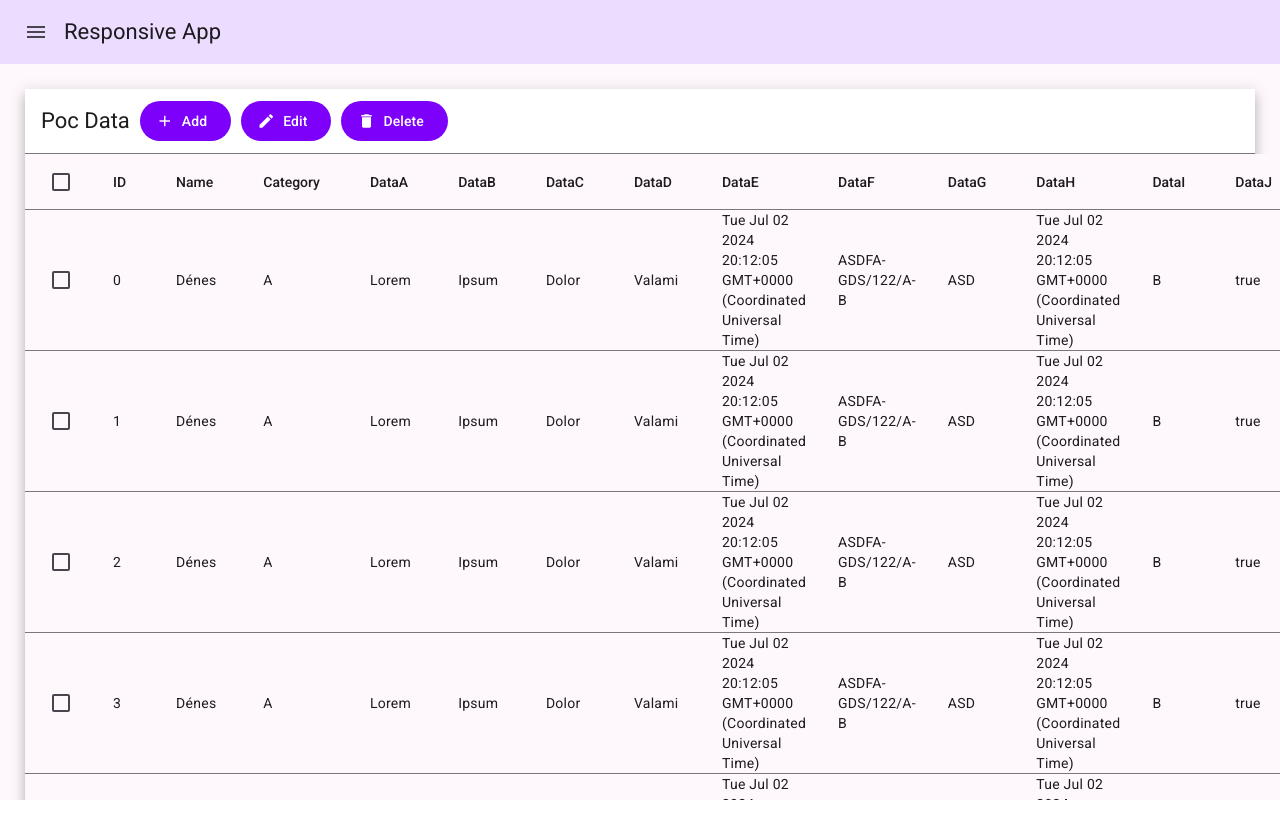
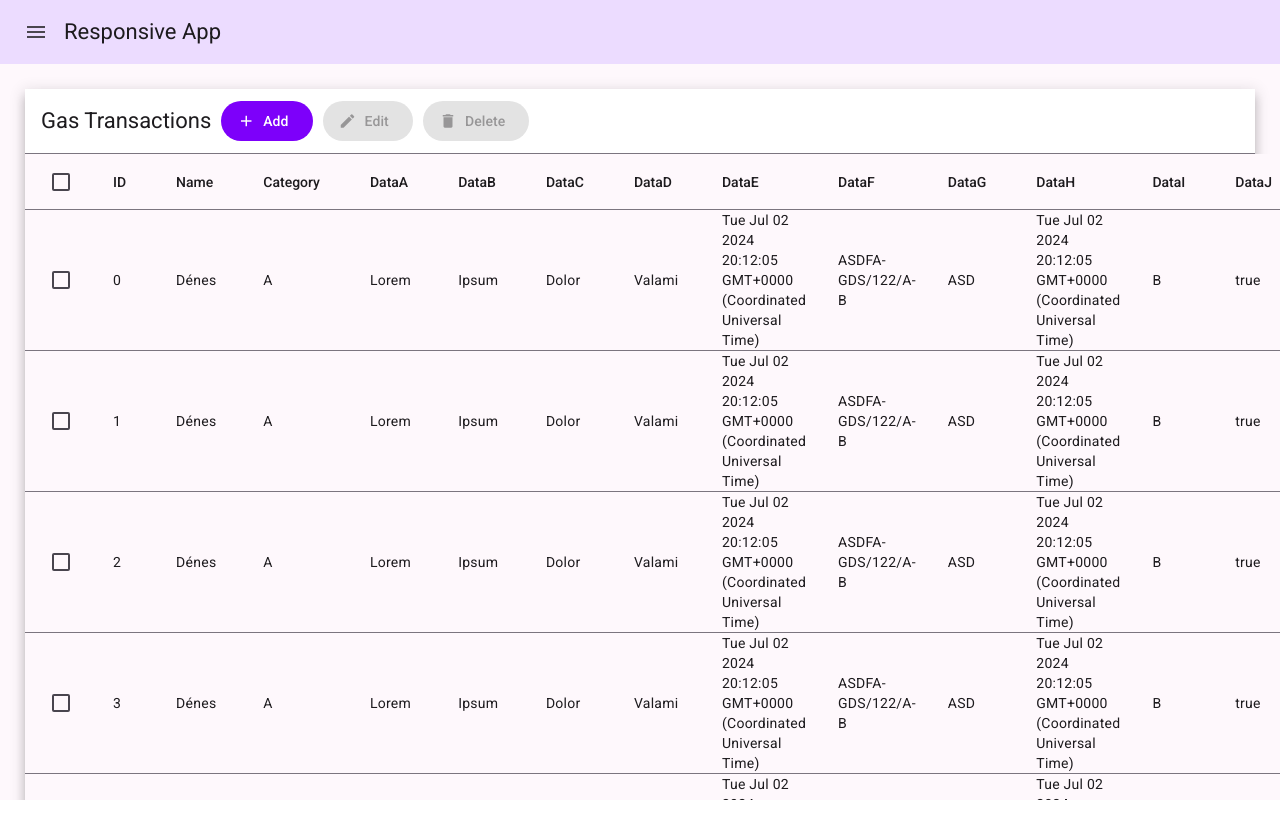
Before and after one commit to SkillTech-Organization/AXERP_UI, an Angular app: page /business/master-data/poc-manager in a window 1280 px wide. Shown: the top 838 px of the page. Built offline with nearby package versions, Linux system fonts and the light colour scheme.

Commit message:
poc 4: grid update + style

```diff
--- a/src/app/modules/business/master-data/poc-manager/poc-manager.component.html
+++ b/src/app/modules/business/master-data/poc-manager/poc-manager.component.html
@@ -1,27 +1,20 @@
 <div class="mat-elevation-z8 m25">
-    <!-- <mat-card class="example-card" appearance="outlined">
-        <mat-card-header>
-            <div mat-card-avatar class="example-header-image"></div>
-            <mat-card-title>PocData</mat-card-title>
-            <mat-card-subtitle>Functions</mat-card-subtitle>
-        </mat-card-header>
-        <mat-card-actions>
-            <button mat-flat-button>Add</button>
-            <button mat-flat-button [disabled]="selection.isEmpty">Edit</button>
-            <button mat-flat-button [disabled]="selection.isEmpty">Delete</button>
-        </mat-card-actions>
-    </mat-card> -->
-
     <mat-toolbar class="secondary">
-        <h1 class="example-app-name" style="margin-right: 10px;">Poc Data</h1>
-        <button mat-flat-button style="margin-right: 10px;"><mat-icon>add</mat-icon>Add</button>
-        <button mat-flat-button style="margin-right: 10px;"><mat-icon>edit</mat-icon>Edit</button> <!-- [disabled]="selection.isEmpty"-->
-        <button class="danger" style="margin-right: 10px;" mat-flat-button><mat-icon>delete</mat-icon>Delete</button>
+        <h1 class="mr10">Gas Transactions</h1>
+        <button mat-flat-button class="mr10">
+            <mat-icon>add</mat-icon>Add
+        </button>
+        <button mat-flat-button class="mr10" [disabled]="selection.isEmpty()">
+            <mat-icon>edit</mat-icon>Edit
+        </button>
+        <button mat-flat-button class="mr10 error" [disabled]="selection.isEmpty()">
+            <mat-icon>delete</mat-icon>Delete
+        </button>
     </mat-toolbar>
 
     <mat-divider></mat-divider>
 
-    <table mat-table [dataSource]="dataSource" matSort (matSortChange)="announceSortChange($event)">
+    <table mat-table [dataSource]="dataSource" matSort (matSortChange)="sortChange($event)">
         <ng-container matColumnDef="select">
             <th mat-header-cell *matHeaderCellDef>
                 <mat-checkbox (change)="$event ? toggleAllRows() : null" [checked]="selection.hasValue() && isAllSelected()"
@@ -46,6 +39,6 @@
         <tr mat-row *matRowDef="let row; columns: gridModel.DisplayedColumns;" [class.selected-row]="selection.isSelected(row)"></tr>
     </table>
 
-    <mat-paginator [pageSizeOptions]="[5, 10, 20]" showFirstLastButtons aria-label="Select page of periodic elements">
+    <mat-paginator [pageSizeOptions]="[5, 10, 20]" (page)="pageChanged($event)" showFirstLastButtons aria-label="Select page of periodic elements">
     </mat-paginator>
 </div>
--- a/src/app/modules/business/master-data/poc-manager/poc-manager.component.scss
+++ b/src/app/modules/business/master-data/poc-manager/poc-manager.component.scss
@@ -9,9 +9,3 @@ th.mat-sort-header-sorted {
 .mat-column-select {
   overflow: initial;
 }
-
-.example-card {
-  mat-card-title, mat-card-subtitle {
-    min-width: 250px;
-  }
-}
--- a/src/app/modules/business/master-data/poc-manager/poc-manager.component.ts
+++ b/src/app/modules/business/master-data/poc-manager/poc-manager.component.ts
@@ -1,6 +1,6 @@
 import { LiveAnnouncer } from '@angular/cdk/a11y';
 import { AfterViewInit, Component, ViewChild, inject } from '@angular/core';
-import { MatPaginator, MatPaginatorModule } from '@angular/material/paginator';
+import { MatPaginator, MatPaginatorModule, PageEvent } from '@angular/material/paginator';
 import { MatSort, MatSortModule, Sort } from '@angular/material/sort';
 import { MatTableDataSource, MatTableModule } from '@angular/material/table';
 import { MockService } from '../../../services/mock.service';
@@ -24,7 +24,7 @@ import { MatIconModule } from '@angular/material/icon';
   providers: [MockService]
 })
 export class PocManagerComponent implements AfterViewInit {
-  @ViewChild(MatSort) sort!: MatSort
+  @ViewChild(MatSort, {static: true}) sort!: MatSort
   @ViewChild(MatPaginator) paginator!: MatPaginator
 
   gridModel: GridModel = new GridModel(
@@ -73,38 +73,46 @@ export class PocManagerComponent implements AfterViewInit {
 
   private async RefreshData(): Promise<void> {
     const data = await this.mockService.GetMockData()
-    this.dataSource = new MatTableDataSource<PocData>(data)
+    if (data) {
+      this.dataSource.data = data
+    }
   }
 
   //#endregion
 
   //#region Grid events
 
-  /** Whether the number of selected elements matches the total number of rows. */
+  selectRows() {
+    var sortedData = this.dataSource.sortData(this.dataSource.data, this.sort)
+    for (let index = this.dataSource.paginator!.pageIndex * this.dataSource.paginator!.pageSize;
+         index < (this.dataSource.paginator!.pageIndex + 1) * this.dataSource.paginator!.pageSize;
+         index++
+    ) {
+      this.selection.select(sortedData[index]);
+      // this.selectionAmount = this.selection.selected.length;
+    }
+  }
+
   isAllSelected() {
     const numSelected = this.selection.selected.length
     const numRows = this.dataSource.data.length
     return numSelected == numRows
   }
 
-  /** Selects all rows if they are not all selected; otherwise clear selection. */
   toggleAllRows() {
     this.isAllSelected() ?
       this.selection.clear() :
       this.dataSource.data.forEach(row => this.selection.select(row))
   }
 
-  /** Announce the change in sort state for assistive technology. */
-  announceSortChange(sortState: Sort) {
-    // This example uses English messages. If your application supports
-    // multiple language, you would internationalize these strings.
-    // Furthermore, you can customize the message to add additional
-    // details about the values being sorted.
-    if (sortState.direction) {
-      this._liveAnnouncer.announce(`Sorted ${sortState.direction}ending`)
-    } else {
-      this._liveAnnouncer.announce('Sorting cleared')
-    }
+  sortChange(sortState: Sort) {
+    this.selection.clear()
+
+    this.dataSource.data = this.dataSource.sortData(this.dataSource.data, this.sort)
+  }
+
+  pageChanged(event: PageEvent): void {
+    this.selection.clear()
   }
 
   //#endregion
--- a/src/styles.scss
+++ b/src/styles.scss
@@ -25,6 +25,11 @@ $theme: mat.define-theme();
   }
   mat-toolbar.secondary {
     background: white; // #b89adb;
+  }
+
+  button.error:enabled {
+    background: mat.get-theme-color($theme, error);
+    color: white;
   }
 
   /*
@@ -56,5 +61,9 @@ body {
 */
 
 .m25 {
-  margin: 25px;
+  margin: 25px !important;
 }
+
+.mr10 {
+  margin-right: 10px !important;
+}
```
